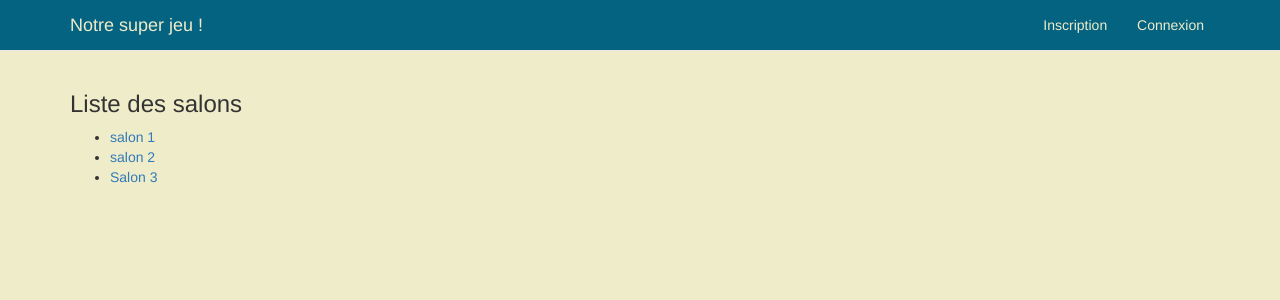
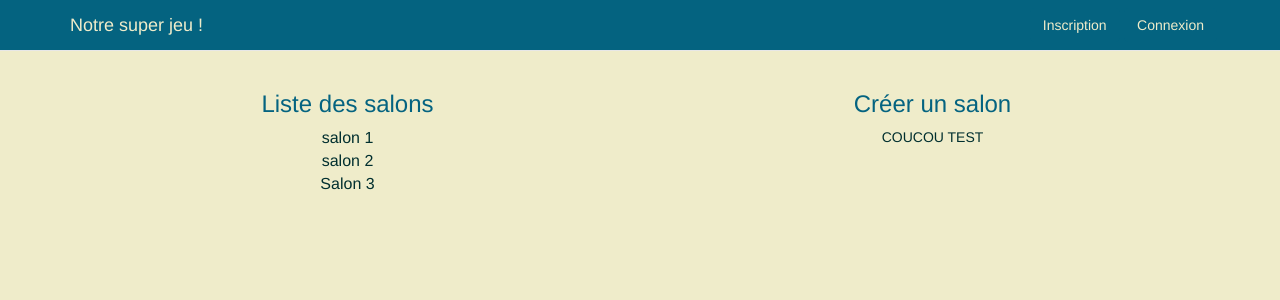
Before and after one commit to batebates/L3ProjetWeb, a Django app: page / in a window 1280 px wide. Shown: the top 300 px of the page. Run offline with Django 3.2, Linux system fonts and the light colour scheme; some libraries are stand-ins or nearby versions.

Commit message:
debut style page

```diff
--- a/BDR/core/templates/core/base.html
+++ b/BDR/core/templates/core/base.html
@@ -51,7 +51,6 @@
 </div>
 
   <div class="container">
-    <div class="col-md-12-xs-8">
       {% block content %}
       {% endblock %}
     </div>
--- a/BDR/core/templates/core/index.html
+++ b/BDR/core/templates/core/index.html
@@ -1,10 +1,19 @@
 {% extends 'core/base.html' %}
 
 {% block content %}
+<div class="row">
+<div class="col-md-6 div-pp">
     <h3>Liste des salons</h3>
 	<ul>
 		<li><a href="#">salon 1</a></li>
 		<li><a href="#">salon 2</a></li>
 		<li><a href="#">Salon 3</a></li>
 	</ul>
+</div>
+<div class="col-md-6 div-pp">
+    <h3>Créer un salon</h3>
+	<p> COUCOU TEST</p>
+
+</div>
+</div>
 {% endblock content %}
--- a/BDR/static/css/base.css
+++ b/BDR/static/css/base.css
@@ -27,3 +27,19 @@
 body {
 	background-color: #EFECCA;
 }
+.div-pp {
+	text-align: center;
+	color: #002F2F;
+}
+h3 {
+	color: #046380;
+}
+ul {
+	list-style-type: none;
+	padding: 0;
+	margin: 0;
+	font-size: 16px;
+}
+a {
+	color: #002F2F;
+}
```
